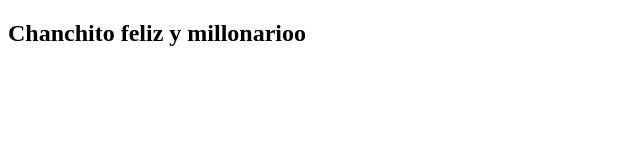
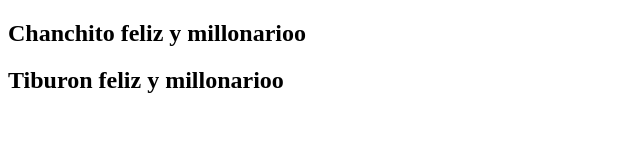
Before and after one commit to santi2D3/dirgit1, a plain HTML site: page index.html in a window 1280 px wide. Shown: the whole page, without its empty margins (0-640 px from the left). Drawn offline with Linux system fonts and the light colour scheme.

Commit message:
cambiando index con tiburon

```diff
--- a/index.html
+++ b/index.html
@@ -9,6 +9,7 @@
 <body>
 
     <h2>Chanchito feliz y millonarioo</h2>
+    <h2>Tiburon feliz y millonarioo</h2>
 
 </body>
 </html>
```
